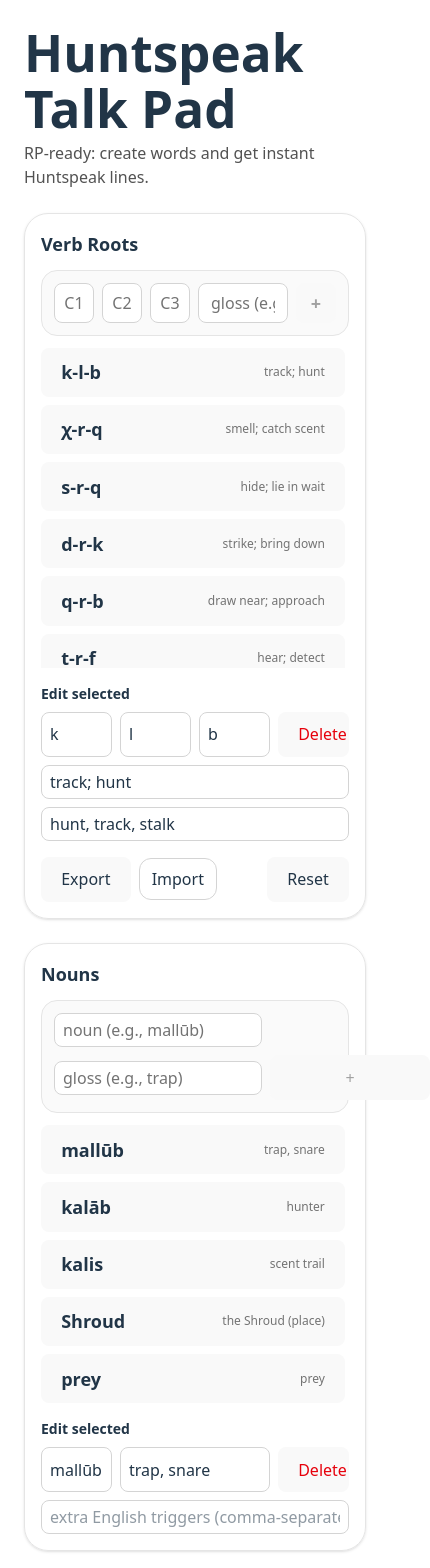
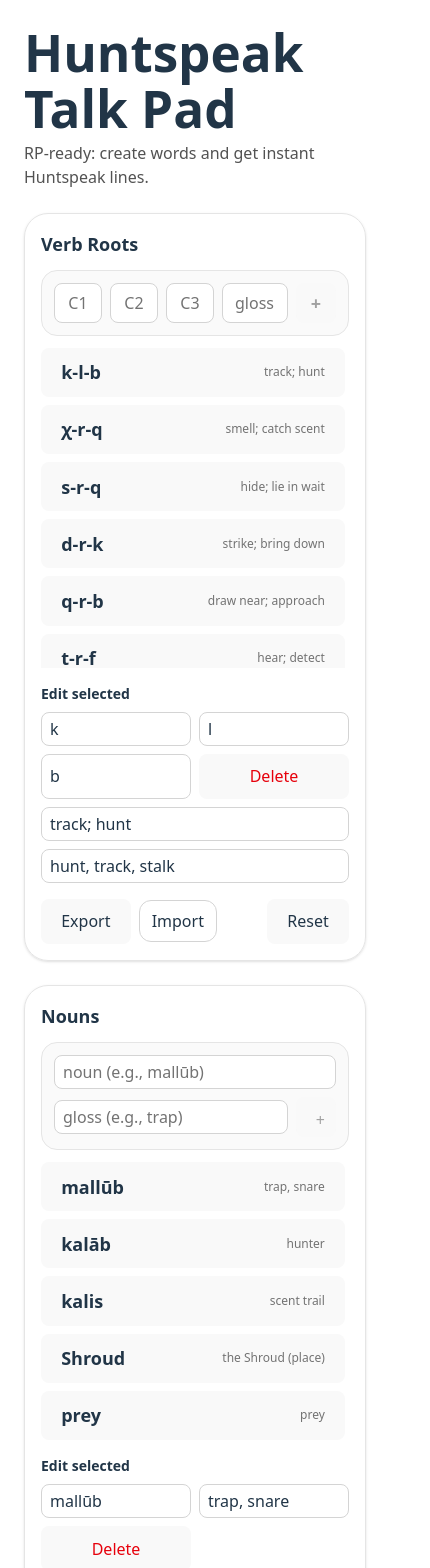
Before and after one commit to L1ghth0us3/Moontalk, a React (Vite) app: page / in a window 390 px wide. Shown: the top 1568 px of the page, 430 px wide, since content can reach past the window. Built offline with nearby package versions, Linux system fonts and the light colour scheme.

Commit message:
ui: make roots/nouns editors responsive with no overflow

```diff
--- a/src/HuntspeakTalkPad.tsx
+++ b/src/HuntspeakTalkPad.tsx
@@ -206,15 +206,15 @@ export default function HuntspeakTalkPad() {
       <div className="grid grid-cols-1 lg:grid-cols-4 2xl:grid-cols-5 gap-6">
         {/* Left rail: Lexicon */}
         <aside className="lg:col-span-1 space-y-6">
-          <section className="rounded-3xl border border-neutral-200 p-4 shadow-sm">
+          <section className="rounded-3xl border border-neutral-200 p-4 shadow-sm overflow-hidden">
             <h2 className="text-lg font-semibold mb-3">Verb Roots</h2>
             <RootCreator onCreate={addRoot} />
             <div className="mt-3 max-h-[20rem] overflow-y-auto space-y-2 pr-1">
               {roots.map(r => (
                 <button key={r.id} onClick={() => setSelectedId(r.id)} className={`w-full text-left px-3 py-2 rounded-xl border ${selectedId === r.id ? "border-blue-500 bg-blue-50" : "border-neutral-200 hover:bg-neutral-50"}`}>
-                  <div className="flex items-center justify-between">
-                    <div className="font-semibold text-lg">{[r.c1, r.c2, r.c3].join("-")}</div>
-                    <div className="text-xs text-neutral-500 truncate max-w-[10rem]">{r.gloss || "(no gloss)"}</div>
+                  <div className="flex items-center justify-between gap-2 min-w-0">
+                    <div className="font-semibold text-lg shrink-0">{[r.c1, r.c2, r.c3].join("-")}</div>
+                    <div className="text-xs text-neutral-500 truncate flex-1 min-w-0 text-right">{r.gloss || "(no gloss)"}</div>
                   </div>
                 </button>
               ))}
@@ -224,11 +224,11 @@ export default function HuntspeakTalkPad() {
             {selected && (
               <div className="mt-4 space-y-2">
                 <h3 className="text-sm font-semibold">Edit selected</h3>
-                <div className="grid grid-cols-4 gap-2">
-                  <input className="px-2 py-1 rounded-lg border border-neutral-300" value={selected.c1} onChange={e => updateRoot(selected.id, { c1: e.target.value })} />
-                  <input className="px-2 py-1 rounded-lg border border-neutral-300" value={selected.c2} onChange={e => updateRoot(selected.id, { c2: e.target.value })} />
-                  <input className="px-2 py-1 rounded-lg border border-neutral-300" value={selected.c3} onChange={e => updateRoot(selected.id, { c3: e.target.value })} />
-                  <button onClick={() => deleteRoot(selected.id)} className="px-2 py-1 rounded-lg border border-red-300 text-red-600 hover:bg-red-50">Delete</button>
+                <div className="grid grid-cols-2 md:grid-cols-4 gap-2">
+                  <input className="w-full min-w-0 px-2 py-1 rounded-lg border border-neutral-300" value={selected.c1} onChange={e => updateRoot(selected.id, { c1: e.target.value })} />
+                  <input className="w-full min-w-0 px-2 py-1 rounded-lg border border-neutral-300" value={selected.c2} onChange={e => updateRoot(selected.id, { c2: e.target.value })} />
+                  <input className="w-full min-w-0 px-2 py-1 rounded-lg border border-neutral-300" value={selected.c3} onChange={e => updateRoot(selected.id, { c3: e.target.value })} />
+                  <button onClick={() => deleteRoot(selected.id)} className="w-full md:w-auto px-2 py-1 rounded-lg border border-red-300 text-red-600 hover:bg-red-50">Delete</button>
                 </div>
                 <input className="w-full px-2 py-1 rounded-lg border border-neutral-300" placeholder="gloss" value={selected.gloss} onChange={e => updateRoot(selected.id, { gloss: e.target.value })} />
                 <input
@@ -257,7 +257,7 @@ export default function HuntspeakTalkPad() {
             </div>
           </section>
 
-          <section className="rounded-3xl border border-neutral-200 p-4 shadow-sm">
+          <section className="rounded-3xl border border-neutral-200 p-4 shadow-sm overflow-hidden">
             <h2 className="text-lg font-semibold mb-3">Nouns</h2>
             <NounCreator onCreate={addNoun} />
             <div className="mt-3 max-h-[20rem] overflow-y-auto space-y-2 pr-1">
@@ -269,9 +269,9 @@ export default function HuntspeakTalkPad() {
                     selectedNounId === n.id ? "border-blue-500 bg-blue-50" : "border-neutral-200 hover:bg-neutral-50"
                   }`}
                 >
-                  <div className="flex items-center justify-between">
-                    <div className="font-semibold text-lg">{n.word}</div>
-                    <div className="text-xs text-neutral-500 truncate max-w-[10rem]">{n.gloss || "(no gloss)"}</div>
+                  <div className="flex items-center justify-between gap-2 min-w-0">
+                    <div className="font-semibold text-lg truncate max-w-full">{n.word}</div>
+                    <div className="text-xs text-neutral-500 truncate flex-1 min-w-0 text-right">{n.gloss || "(no gloss)"}</div>
                   </div>
                 </button>
               ))}
@@ -280,16 +280,16 @@ export default function HuntspeakTalkPad() {
             {selectedNoun && (
               <div className="mt-4 space-y-2">
                 <h3 className="text-sm font-semibold">Edit selected</h3>
-                <div className="grid grid-cols-4 gap-2">
-                  <input className="px-2 py-1 rounded-lg border border-neutral-300"
+                <div className="grid grid-cols-2 md:grid-cols-4 gap-2">
+                  <input className="w-full min-w-0 px-2 py-1 rounded-lg border border-neutral-300"
                          value={selectedNoun.word}
                          onChange={e => updateNoun(selectedNoun.id, { word: e.target.value })} />
-                  <input className="col-span-2 px-2 py-1 rounded-lg border border-neutral-300"
+                  <input className="md:col-span-2 w-full min-w-0 px-2 py-1 rounded-lg border border-neutral-300"
                          placeholder="gloss"
                          value={selectedNoun.gloss}
                          onChange={e => updateNoun(selectedNoun.id, { gloss: e.target.value })} />
                   <button onClick={() => deleteNoun(selectedNoun.id)}
-                          className="px-2 py-1 rounded-lg border border-red-300 text-red-600 hover:bg-red-50">
+                          className="w-full md:w-auto px-2 py-1 rounded-lg border border-red-300 text-red-600 hover:bg-red-50">
                     Delete
                   </button>
                 </div>
@@ -531,16 +531,16 @@ function RootCreator({ onCreate }: { onCreate: (r: Partial<Root>) => void }) {
   const submit = () => { onCreate({ c1, c2, c3, gloss }); setC1(""); setC2(""); setC3(""); setGloss(""); };
   return (
     <div className="rounded-2xl bg-neutral-50 p-3 border border-neutral-200">
-      <div className="grid grid-cols-[repeat(3,auto)_1fr_auto] gap-2 items-center">
-        <input className="h-10 w-[2.5rem] px-2 rounded-lg border border-neutral-300 bg-white text-neutral-900 placeholder-neutral-500 text-center" placeholder="C1" value={c1} onChange={e => setC1(e.target.value)} />
-        <input className="h-10 w-[2.5rem] px-2 rounded-lg border border-neutral-300 bg-white text-neutral-900 placeholder-neutral-500 text-center" placeholder="C2" value={c2} onChange={e => setC2(e.target.value)} />
-        <input className="h-10 w-[2.5rem] px-2 rounded-lg border border-neutral-300 bg-white text-neutral-900 placeholder-neutral-500 text-center" placeholder="C3" value={c3} onChange={e => setC3(e.target.value)} />
-        <input className="h-10 min-w-0 w-full px-3 rounded-lg border border-neutral-300 bg-white text-neutral-900 placeholder-neutral-500" placeholder="gloss (e.g., ‘track; hunt’ )" value={gloss} onChange={e => setGloss(e.target.value)} />
+      <div className="flex flex-wrap items-center gap-2">
+        <input className="h-10 w-12 px-2 rounded-lg border border-neutral-300 bg-white text-neutral-900 placeholder-neutral-500 text-center" placeholder="C1" value={c1} onChange={e => setC1(e.target.value)} />
+        <input className="h-10 w-12 px-2 rounded-lg border border-neutral-300 bg-white text-neutral-900 placeholder-neutral-500 text-center" placeholder="C2" value={c2} onChange={e => setC2(e.target.value)} />
+        <input className="h-10 w-12 px-2 rounded-lg border border-neutral-300 bg-white text-neutral-900 placeholder-neutral-500 text-center" placeholder="C3" value={c3} onChange={e => setC3(e.target.value)} />
+        <input className="h-10 min-w-0 flex-1 px-3 rounded-lg border border-neutral-300 bg-white text-neutral-900 placeholder-neutral-500" placeholder="gloss (e.g., ‘track; hunt’ )" value={gloss} onChange={e => setGloss(e.target.value)} />
         <button
           disabled={disabled}
           onClick={submit}
           aria-label="Add root"
-          className={`h-10 w-10 rounded-xl flex items-center justify-center
+          className={`h-10 w-10 shrink-0 rounded-xl flex items-center justify-center
             ${disabled
               ? "bg-neutral-700 text-neutral-400 cursor-not-allowed"
               : "bg-neutral-900 text-white hover:bg-neutral-800"}`}
@@ -560,14 +560,14 @@ function NounCreator({ onCreate }: { onCreate: (n: Partial<Noun>) => void }) {
 
   return (
     <div className="rounded-2xl bg-neutral-50 p-3 border border-neutral-200">
-      <div className="grid grid-cols-[4rem_4rem_4rem_minmax(10rem,1fr)_2.5rem] gap-2 items-center">
-        <input className="col-span-3 px-2 py-1 rounded-lg border border-neutral-300 bg-white text-neutral-900 placeholder-neutral-500"
+      <div className="flex flex-wrap items-center gap-2">
+        <input className="flex-1 min-w-[8rem] px-2 py-1 rounded-lg border border-neutral-300 bg-white text-neutral-900 placeholder-neutral-500"
                placeholder="noun (e.g., mallūb)" value={word} onChange={e => setWord(e.target.value)} />
-        <input className="col-span-3 px-2 py-1 rounded-lg border border-neutral-300 bg-white text-neutral-900 placeholder-neutral-500"
+        <input className="flex-1 min-w-[10rem] px-2 py-1 rounded-lg border border-neutral-300 bg-white text-neutral-900 placeholder-neutral-500"
                placeholder="gloss (e.g., trap)" value={gloss} onChange={e => setGloss(e.target.value)} />
         <button disabled={disabled}
                 onClick={submit}
-                className={`col-span-1 px-3 py-2 rounded-xl ${disabled ? "border border-neutral-200 text-neutral-400" : "border border-emerald-300 text-emerald-700 hover:bg-emerald-50"}`}>
+                className={`h-10 w-10 shrink-0 rounded-xl ${disabled ? "border border-neutral-200 text-neutral-400" : "border border-emerald-300 text-emerald-700 hover:bg-emerald-50"}`}>
           +
         </button>
       </div>
```
